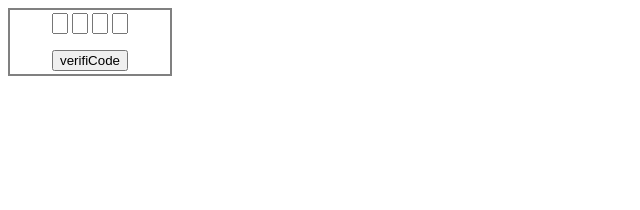
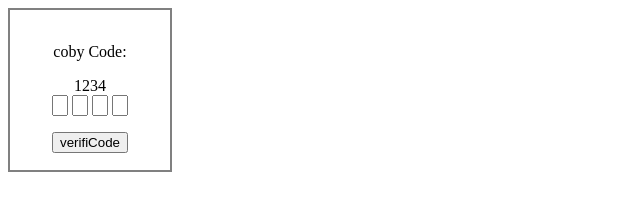
Before and after one commit to amlkh2724/js-ex, a plain HTML site: page js19.3/index.html in a window 1280 px wide. Shown: the whole page, without its empty margins (0-640 px from the left). Drawn offline with Linux system fonts and the light colour scheme.

Commit message:
password verfi

```diff
--- a/js19.3/css/style.css
+++ b/js19.3/css/style.css
@@ -6,7 +6,7 @@
     gap: 1rem;
     border: 2px solid gray;
     width: 10rem;
-    height: 4rem;
+    height: 10rem;
 
 }
 
@@ -25,3 +25,9 @@
 #fourth {
     width: 8px;
 }
+.text{
+    text-align: center;
+}
+.coby{
+    text-align: center;
+}
--- a/js19.3/index.html
+++ b/js19.3/index.html
@@ -11,15 +11,17 @@
 
     <form id="verifiCode">
         <div class="forms">
-        <input type="text" id="first"/>
-        <input type="text" id="second"/>
-        <input type="text" id="third"/>
-        <input type="text" id="fourth"/>
-    </div>
+            <p class="coby">coby Code:</p>
+            <div class="text">1234</div>
+            <input type="text" id="first" maxlength="1" oninput="focusNext(this)">
+            <input type="text" id="second" maxlength="1" oninput="focusNext(this)">
+            <input type="text" id="third" maxlength="1" oninput="focusNext(this)">
+            <input type="text" id="fourth" maxlength="1" oninput="focusNext(this)">
+        </div>
         <div class="verfi">
-        <button>verifiCode</button>
-    </div>
-      </form>
+            <button>verifiCode</button>
+        </div>
+    </form>
 
     <script src="./js/19.3.js"></script>
 </body>
--- a/js19.3/js/19.3.js
+++ b/js19.3/js/19.3.js
@@ -0,0 +1,10 @@
+const inputs = document.querySelectorAll("#verifiCode input");
+document.addEventListener('paste', function(e) {
+    const paste = e.clipboardData.getData('text');
+    if (paste) {
+        for (let i = 0; i < inputs.length; i++) {
+            inputs[i].value = paste[i];
+            inputs[i].dispatchEvent(new InputEvent('input'));
+        }
+    }
+});
```
